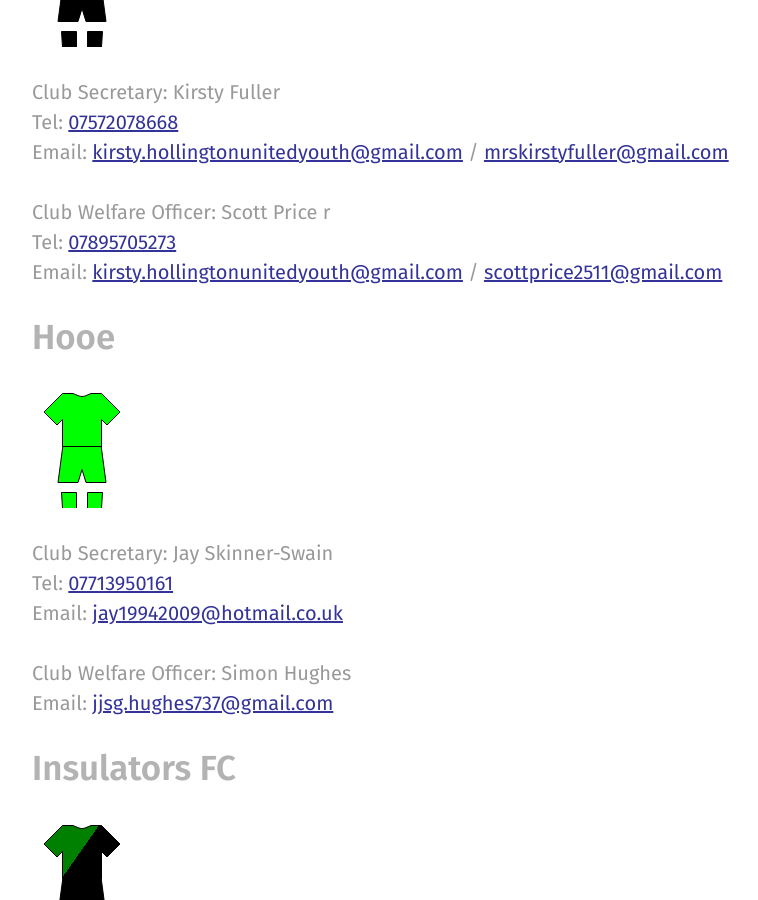
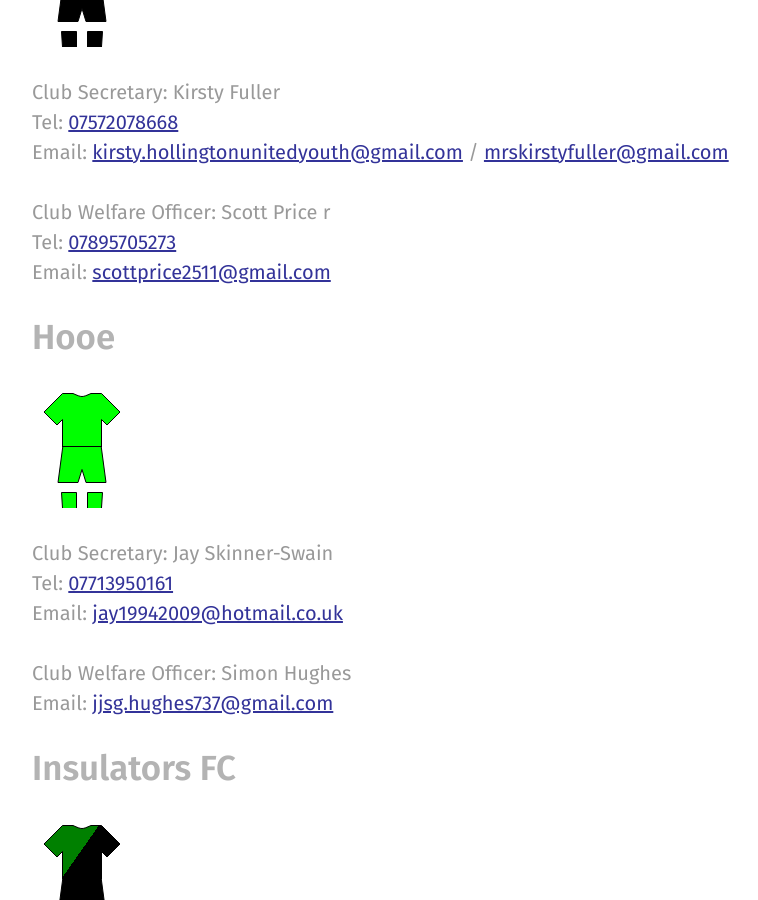
Before and after one commit to rotherleague/Rother, a Jekyll site: the page built from clubs.md, in a window 1280 px wide and 900 px high, scrolled down 8238 px. Shown: the whole window, without its empty margins (48-806 px from the left). Built offline with Jekyll 4.4.1, drawn with Linux system fonts in a browser that asks for light colours; nearby versions of some CDN libraries.

Commit message:
Update hollington.html

```diff
--- a/_includes/clubs/hollington.html
+++ b/_includes/clubs/hollington.html
@@ -13,6 +13,5 @@ Email: <a href="mailto:kirsty.hollingtonunitedyouth@gmail.com">kirsty.hollingto
 <p>Club Welfare Officer: Scott Price
 r<br>
   Tel: <a href="tel:07895705273">07895705273</a><br>
-Email: <a href="mailto:kirsty.hollingtonunitedyouth@gmail.com">kirsty.hollingtonunitedyouth@gmail.com</a> /
- <a href="mailto: scottprice2511@gmail.com">scottprice2511@gmail.com
+Email: <a href="mailto: scottprice2511@gmail.com">scottprice2511@gmail.com
 </a></p>
```
